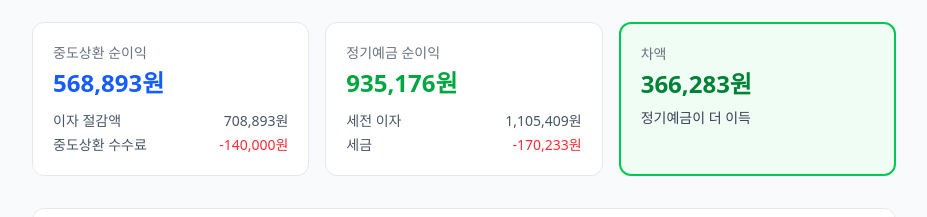
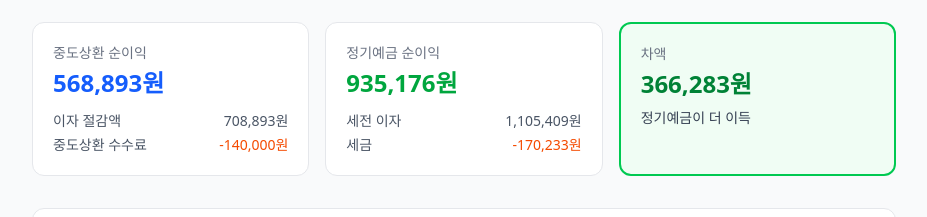
Before and after one commit to Jaewooooon/noa-ats-assignment, a Next.js app: page / in a window 1280 px wide. Shown: the part 1160-1377 px from the top of the page, without its empty margins (176-1103 px from the left). Built offline with nearby package versions, Linux system fonts and the light colour scheme.

Commit message:
style: 대환대출 결과 색상 오렌지로 변경

```diff
--- a/components/ResultDashboard.tsx
+++ b/components/ResultDashboard.tsx
@@ -25,7 +25,7 @@ export default function ResultDashboard({ result }: ResultDashboardProps) {
           </div>
           <div className="flex justify-between">
             <span>중도상환 수수료</span>
-            <span className="font-medium text-red-500">-{formatKRW(prepayment.prepaymentFee)}</span>
+            <span className="font-medium text-orange-600">-{formatKRW(prepayment.prepaymentFee)}</span>
           </div>
         </div>
       </div>
@@ -43,7 +43,7 @@ export default function ResultDashboard({ result }: ResultDashboardProps) {
           </div>
           <div className="flex justify-between">
             <span>세금</span>
-            <span className="font-medium text-red-500">-{formatKRW(savings.tax)}</span>
+            <span className="font-medium text-orange-600">-{formatKRW(savings.tax)}</span>
           </div>
         </div>
       </div>
```
